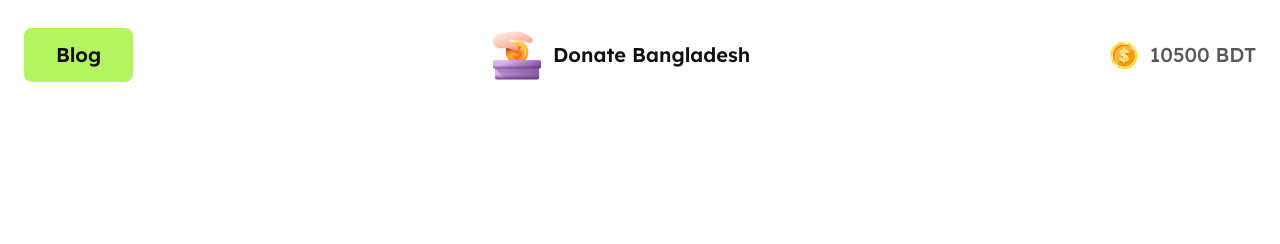
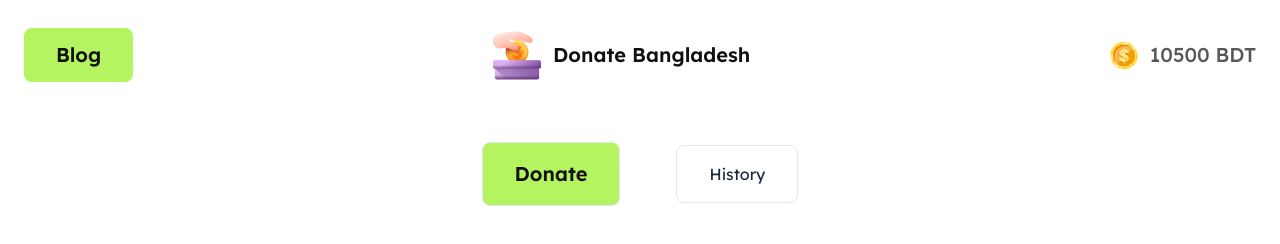
Before and after one commit to nimourhossain/Assingment-5, a plain HTML site: page index.html in a window 1280 px wide. Drawn offline with nearby package versions, Linux system fonts and the light colour scheme.

Commit message:
After Finished Header Sectioin

```diff
--- a/index.html
+++ b/index.html
@@ -69,6 +69,15 @@
                 </div>
             </nav>
 
+            <div
+                class="flex justify-center items-center space-x-4 mt-6 md:mt-8  pb-8 bg-transparent ">
+                <button id="donate-btn"
+                    class="btn-color border rounded-lg  px-8 py-4 mr-2 md:mr-10 ">Donate</button>
+
+                <button id="history-btn"
+                    class=" border rounded-lg  px-8 py-4">History</button>
+            </div>
+
     </header>
 
 </body>
```
